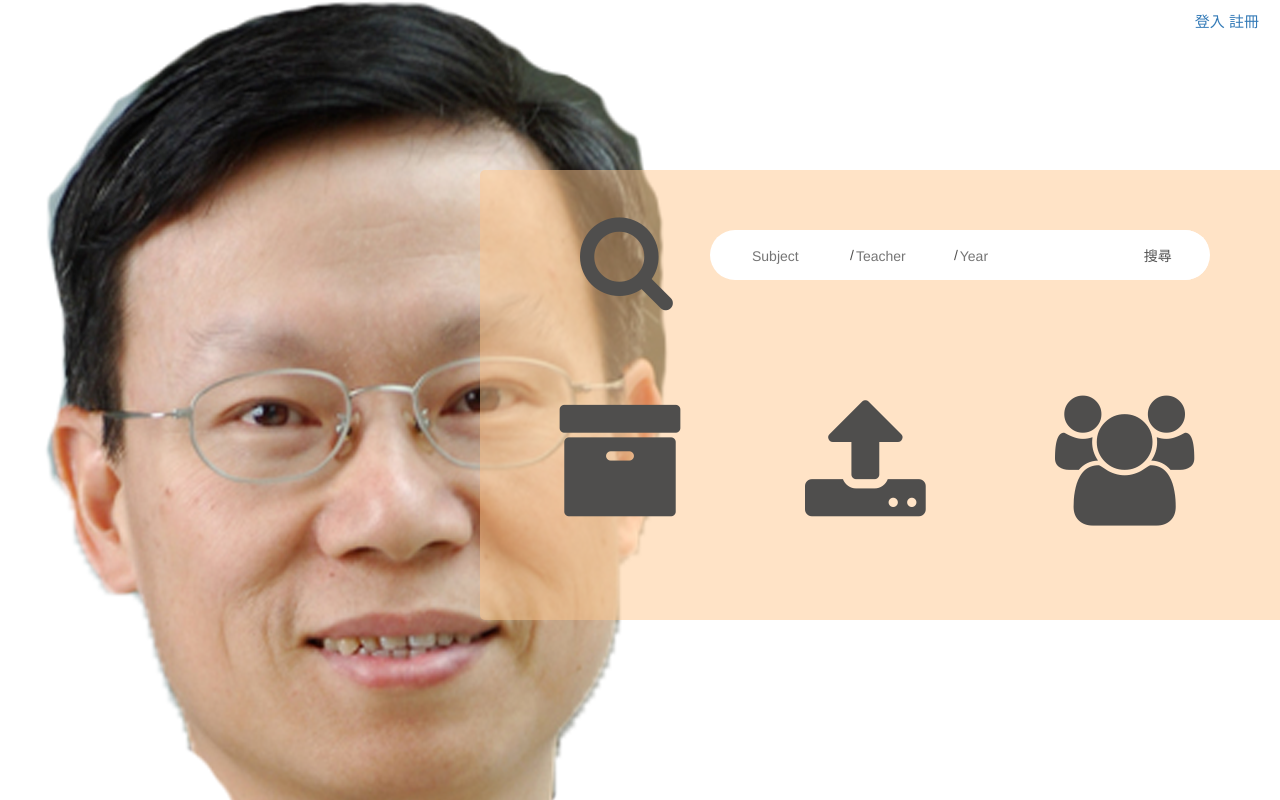
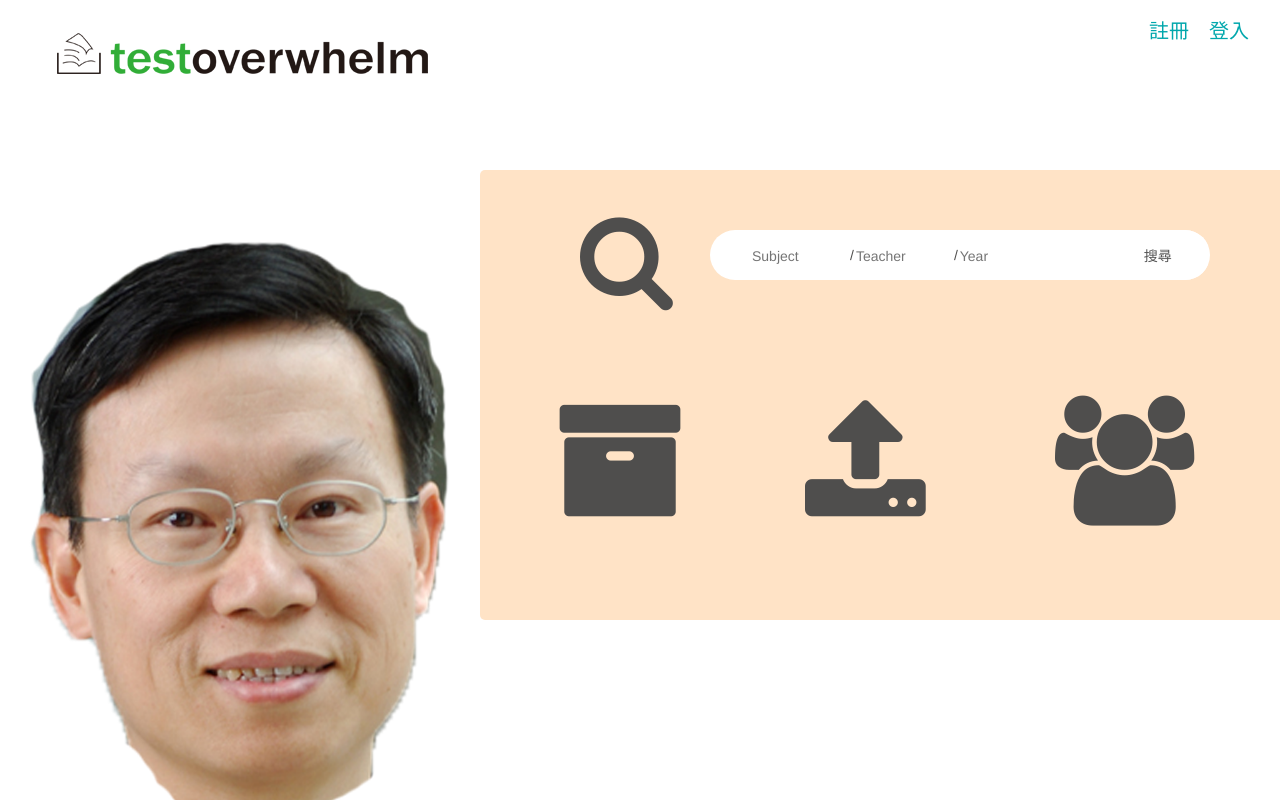
Before and after one commit to lilyringing/testoverwhelm, a CodeIgniter app: page /index.php/welcome/index in a window 1280 px wide. Run offline with CodeIgniter, Linux system fonts and the light colour scheme; some libraries are stand-ins or nearby versions.

Commit message:
gzzz: css homepage

```diff
--- a/application/views/_header.php
+++ b/application/views/_header.php
@@ -17,6 +17,7 @@
 
    <link href="//netdna.bootstrapcdn.com/font-awesome/4.1.0/css/font-awesome.min.css" rel="stylesheet">
 
+   <link rel="stylesheet" type="text/css" href="<?php echo base_url('/css/removelink.css') ?> ">
 
 
 
--- a/application/views/_navbar.php
+++ b/application/views/_navbar.php
@@ -1,10 +1,36 @@
 <div class="navbar">
+	<div class="navbar-logo">
+		<img src="<?php echo base_url('/images/logo.png'); ?> ">
+	</div>
 
 <?php $session_account = $this->session->userdata('user');?>
 <link rel="stylesheet" type="text/css" href="">
 
 
 <style type="text/css">
+.navbar-logo{
+	position:absolute;
+	top:-10px;
+	left:40px;
+}
+.navbar-a{
+	height:50px;
+}
+.navbar-link{
+	border-radius:5px;
+	font-size: 20px;
+	width:60px;
+	height:40px;
+	line-height: 40px;
+	vertical-align: middle;
+	text-align: center;
+	float:right;
+}
+.navbar-link:hover{
+
+	background: rgba(25,203,208,0.1);
+}
+
 .navbar{
 	width: 100%;
 	height:60px;
@@ -13,14 +39,15 @@
 	position: absolute;
 	top:10px;
 	font-size: 15px;
+	z-index: 101;
 }
 
 .loginDiv{
 	position:absolute;
 	top:-60px;
-	right:10px;
+	right:0px;
 	height:60px;
-	width:700px;
+	width:530px;
 }
 
 .left-inner-addon {
@@ -84,8 +111,9 @@
 
 <?php }else{?>
 <div class="navbar-a">
-	<a href="#" class="loginBut">登入</a>
-	<a href="<?=site_url("user/register")?>">註冊</a>
+	<div class="navbar-link"><a href="#" class="loginBut">登入</a></div>
+
+	<div class="navbar-link"><a href="<?=site_url("user/register")?>">註冊</a></div>
 </div>
 
 
--- a/application/views/homepage.php
+++ b/application/views/homepage.php
@@ -5,13 +5,14 @@
 	  }?>
 <style type="text/css">
 
-	body{
-
+	.background-div{
+		position:absolute;
+		width:100%;
+		height:100%;
 		background-image: url(<?= base_url("images/TSAY.png") ?>);
-		background-position: top left;
+		background-position:bottom left;
 		background-repeat: no-repeat;
-
-
+		background-size: 40%;
 
 	}
 	.icon{
@@ -142,6 +143,7 @@
 		display: none;
 	}
 </style>
+<div class="background-div"></div>
 
 <div class="action_set">
 	<div class="ac_child ac-search">
--- /dev/null
+++ b/css/removelink.css
@@ -0,0 +1,23 @@
+/* unvisited link */
+a:link {
+	 text-decoration: none;
+	 color: rgba(0,167,172,1);
+}
+
+/* visited link */
+a:visited {
+ 	text-decoration: none;
+ 	 color: rgba(0,167,172,1);
+}
+
+/* mouse over link */
+a:hover {
+	 text-decoration: none;
+	 color: rgba(0,167,172,1);
+}
+
+/* selected link */
+a:active {
+	 text-decoration: none;
+	 color: rgba(0,167,172,1);
+}
```
Also changed, not shown: images/TSAY1.png (added), images/logo.png (added), 1 other file.
